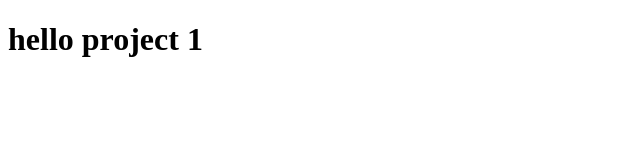
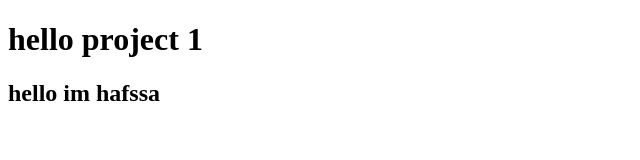
Before and after one commit to Medrhz/prject-jr, a plain HTML site: page index.html in a window 1280 px wide. Shown: the whole page, without its empty margins (0-640 px from the left). Drawn offline with Linux system fonts and the light colour scheme.

Commit message:
commit from hafsaa

```diff
--- a/index.html
+++ b/index.html
@@ -7,5 +7,6 @@
   </head>
   <body>
     <h1>hello project 1</h1>
+    <h2>hello im hafssa</h2>
   </body>
 </html>
```
